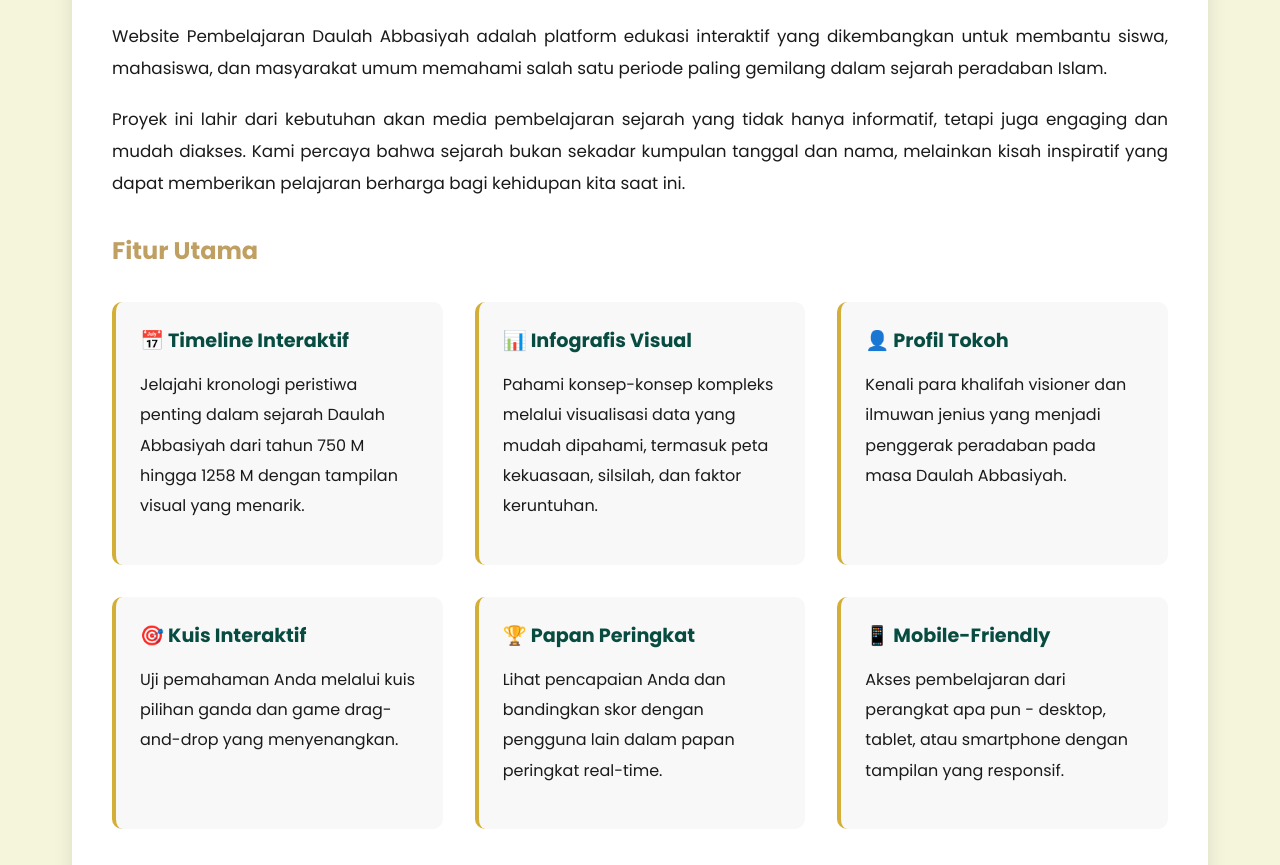
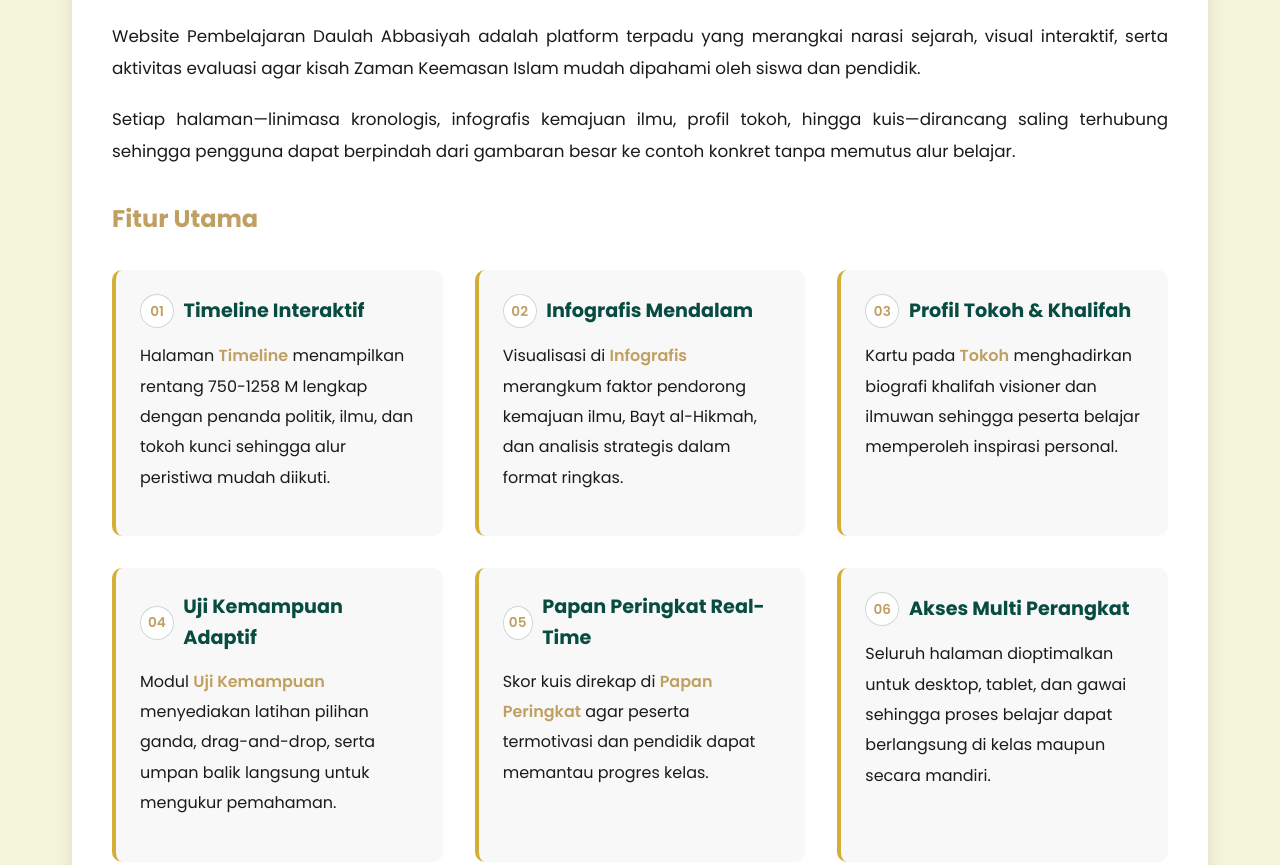
Before and after one commit to imamkmng/web-daulah, a website: page views/about.html in a window 1280 px wide. Shown: the part 503-1368 px from the top of the page. Drawn offline with Linux system fonts and the light colour scheme.

Commit message:
perbaikan-fix2

```diff
--- a/views/about.html
+++ b/views/about.html
@@ -79,11 +79,42 @@
             color: var(--hijau-tua);
             font-size: 1.2rem;
             margin-bottom: 0.8rem;
+            display: flex;
+            align-items: center;
+            gap: 0.6rem;
         }
 
         .feature-card p {
             font-size: 1rem;
             text-align: left;
+        }
+
+        .feature-icon {
+            width: 34px;
+            height: 34px;
+            border-radius: 50%;
+            background: var(--putih);
+            color: var(--emas-gelap);
+            font-weight: 600;
+            font-size: 0.85rem;
+            display: inline-flex;
+            align-items: center;
+            justify-content: center;
+            box-shadow: inset 0 0 0 1px rgba(9, 64, 55, 0.2);
+        }
+
+        .feature-link {
+            color: var(--emas-gelap);
+            font-weight: 600;
+            text-decoration: none;
+            border-bottom: 1px solid transparent;
+            transition: color 0.2s ease, border-bottom-color 0.2s ease;
+        }
+
+        .feature-link:hover,
+        .feature-link:focus-visible {
+            color: var(--hijau-tua);
+            border-bottom-color: currentColor;
         }
 
         .team-section {
@@ -321,40 +352,40 @@
 
         <div class="about-section">
             <h2>Tentang Platform</h2>
-            <p>Website Pembelajaran Daulah Abbasiyah adalah platform edukasi interaktif yang dikembangkan untuk membantu siswa, mahasiswa, dan masyarakat umum memahami salah satu periode paling gemilang dalam sejarah peradaban Islam.</p>
+            <p>Website Pembelajaran Daulah Abbasiyah adalah platform terpadu yang merangkai narasi sejarah, visual interaktif, serta aktivitas evaluasi agar kisah Zaman Keemasan Islam mudah dipahami oleh siswa dan pendidik.</p>
 
-            <p>Proyek ini lahir dari kebutuhan akan media pembelajaran sejarah yang tidak hanya informatif, tetapi juga engaging dan mudah diakses. Kami percaya bahwa sejarah bukan sekadar kumpulan tanggal dan nama, melainkan kisah inspiratif yang dapat memberikan pelajaran berharga bagi kehidupan kita saat ini.</p>
+            <p>Setiap halaman&mdash;linimasa kronologis, infografis kemajuan ilmu, profil tokoh, hingga kuis&mdash;dirancang saling terhubung sehingga pengguna dapat berpindah dari gambaran besar ke contoh konkret tanpa memutus alur belajar.</p>
 
             <h3>Fitur Utama</h3>
             <div class="features-grid">
                 <div class="feature-card">
-                    <h4>📅 Timeline Interaktif</h4>
-                    <p>Jelajahi kronologi peristiwa penting dalam sejarah Daulah Abbasiyah dari tahun 750 M hingga 1258 M dengan tampilan visual yang menarik.</p>
+                    <h4><span class="feature-icon">01</span>Timeline Interaktif</h4>
+                    <p>Halaman <a href="/timeline.html" class="feature-link">Timeline</a> menampilkan rentang 750-1258 M lengkap dengan penanda politik, ilmu, dan tokoh kunci sehingga alur peristiwa mudah diikuti.</p>
                 </div>
 
                 <div class="feature-card">
-                    <h4>📊 Infografis Visual</h4>
-                    <p>Pahami konsep-konsep kompleks melalui visualisasi data yang mudah dipahami, termasuk peta kekuasaan, silsilah, dan faktor keruntuhan.</p>
+                    <h4><span class="feature-icon">02</span>Infografis Mendalam</h4>
+                    <p>Visualisasi di <a href="/infografis.html" class="feature-link">Infografis</a> merangkum faktor pendorong kemajuan ilmu, Bayt al-Hikmah, dan analisis strategis dalam format ringkas.</p>
                 </div>
 
                 <div class="feature-card">
-                    <h4>👤 Profil Tokoh</h4>
-                    <p>Kenali para khalifah visioner dan ilmuwan jenius yang menjadi penggerak peradaban pada masa Daulah Abbasiyah.</p>
+                    <h4><span class="feature-icon">03</span>Profil Tokoh & Khalifah</h4>
+                    <p>Kartu pada <a href="/tokoh.html" class="feature-link">Tokoh</a> menghadirkan biografi khalifah visioner dan ilmuwan sehingga peserta belajar memperoleh inspirasi personal.</p>
                 </div>
 
                 <div class="feature-card">
-                    <h4>🎯 Kuis Interaktif</h4>
-                    <p>Uji pemahaman Anda melalui kuis pilihan ganda dan game drag-and-drop yang menyenangkan.</p>
+                    <h4><span class="feature-icon">04</span>Uji Kemampuan Adaptif</h4>
+                    <p>Modul <a href="/uji-kemampuan.html" class="feature-link">Uji Kemampuan</a> menyediakan latihan pilihan ganda, drag-and-drop, serta umpan balik langsung untuk mengukur pemahaman.</p>
                 </div>
 
                 <div class="feature-card">
-                    <h4>🏆 Papan Peringkat</h4>
-                    <p>Lihat pencapaian Anda dan bandingkan skor dengan pengguna lain dalam papan peringkat real-time.</p>
+                    <h4><span class="feature-icon">05</span>Papan Peringkat Real-Time</h4>
+                    <p>Skor kuis direkap di <a href="/papan-peringkat.html" class="feature-link">Papan Peringkat</a> agar peserta termotivasi dan pendidik dapat memantau progres kelas.</p>
                 </div>
 
                 <div class="feature-card">
-                    <h4>📱 Mobile-Friendly</h4>
-                    <p>Akses pembelajaran dari perangkat apa pun - desktop, tablet, atau smartphone dengan tampilan yang responsif.</p>
+                    <h4><span class="feature-icon">06</span>Akses Multi Perangkat</h4>
+                    <p>Seluruh halaman dioptimalkan untuk desktop, tablet, dan gawai sehingga proses belajar dapat berlangsung di kelas maupun secara mandiri.</p>
                 </div>
             </div>
         </div>
@@ -433,7 +464,7 @@
         </div>
 
         <div class="btn-container">
-            <a href="/index.html" class="btn-lanjutkan">← Kembali ke Beranda</a>
+            <a href="/index.html" class="btn-lanjutkan">&larr; Kembali ke Beranda</a>
         </div>
     </main>
 
```
Also changed, not shown: views/index.html (+3 -3 lines), views/infografis.html (+44 -2 lines).
